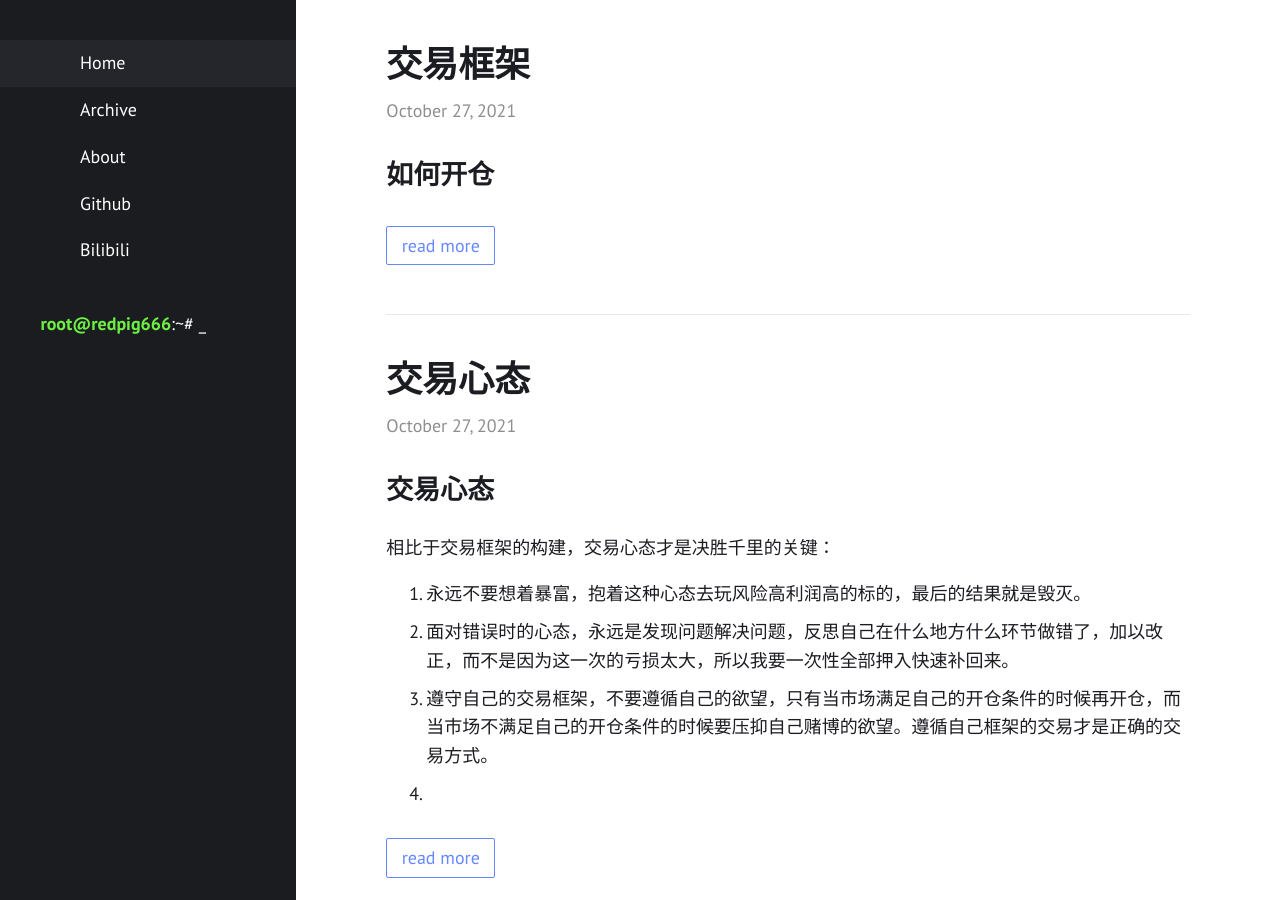
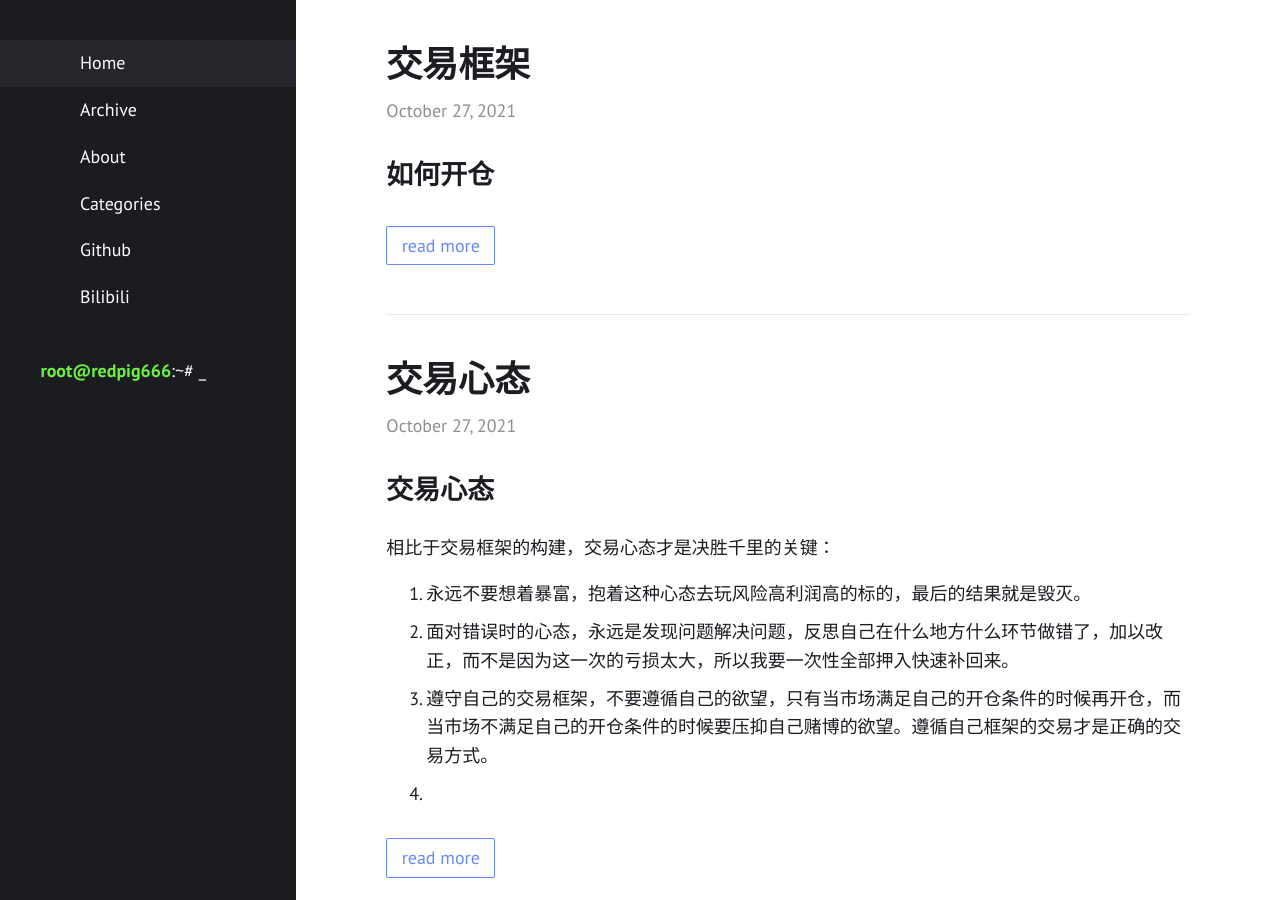
Before and after one commit to redpigsixsixsix/redpigsixsixsix.github.io, a Jekyll site: the page built from index.html, in a window 1280 px wide and 900 px high. Built offline with Jekyll 4.4.1, drawn with Linux system fonts in a browser that asks for light colours.

Commit message:
Update _config.yml

```diff
--- a/_config.yml
+++ b/_config.yml
@@ -26,6 +26,7 @@ navigation:
   - {file: "index.html", icon: home}
   - {file: "archive.html", icon: archive}
   - {file: "About.md", icon: address-card}
+  - {file: "categories.html", icon: alien}
 
 
 
```
